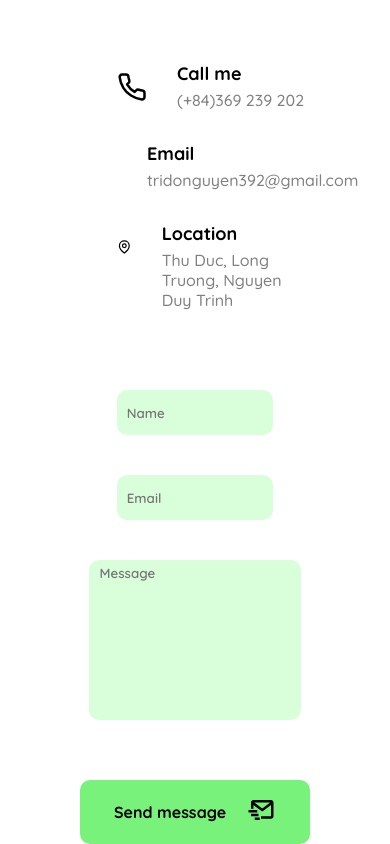
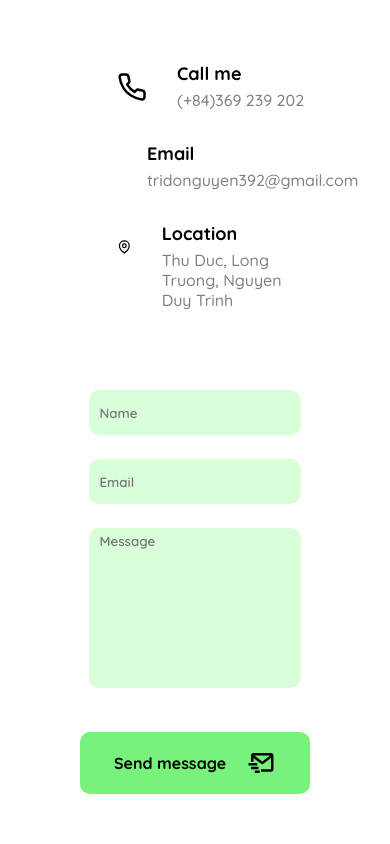
Before and after one commit to TorryDo/portfolio_web, a React (Create React App) app: page / in a window 390 px wide. Shown: the part 3930-4774 px from the top of the page. After the commit the page ends 4724 px from the top, so only its background shows below. Built offline with nearby package versions, Linux system fonts and the light colour scheme.

Commit message:
responive mobile

```diff
--- a/src/components/contactPage/ContactPage.css
+++ b/src/components/contactPage/ContactPage.css
@@ -67,7 +67,7 @@
   border: 0;
   padding: 5px 10px;
 
-  font-family: 'Quicksand';
+  font-family: "Quicksand";
 
   background-color: #d9ffda;
   font-weight: 600;
@@ -83,7 +83,7 @@
 
   background-color: #d9ffda;
 
-  font-family: 'Quicksand';
+  font-family: "Quicksand";
   font-weight: 600;
 }
 .contact__form .message {
@@ -98,13 +98,13 @@
 
   background-color: #d9ffda;
 
-  font-family: 'Quicksand';
+  font-family: "Quicksand";
   font-weight: 600;
 }
 
 .btn-send {
   width: fit-content;
-  height: fit-content;
+  height: 2em;
 
   margin-top: 20px;
   padding: 15px;
@@ -112,11 +112,11 @@
   border: 0;
   border-radius: 10px;
 
-  font-family: 'Quicksand';
+  font-family: "Quicksand";
   font-weight: 700;
   font-size: medium;
 
-  background-color: #78F27B;
+  background-color: #78f27b;
 }
 
 @media screen and (max-width: 46.1875em) {
@@ -127,8 +127,38 @@
 
     gap: 5em;
   }
-  .contact__form{
+  .contact__form {
     align-items: center;
+    gap: 1.5em;
     /* background-color: aquamarine; */
   }
+
+  .contact__form .name {
+    width: 70%;
+    height: 35px;
+
+    border-radius: 10px;
+    outline: none;
+    border: 0;
+    padding: 5px 10px;
+
+    font-family: "Quicksand";
+
+    background-color: #d9ffda;
+    font-weight: 600;
+  }
+  .contact__form .email {
+    width: 70%;
+    height: 35px;
+
+    border-radius: 10px;
+    outline: none;
+    border: 0;
+    padding: 5px 10px;
+
+    background-color: #d9ffda;
+
+    font-family: "Quicksand";
+    font-weight: 600;
+  }
 }
```
